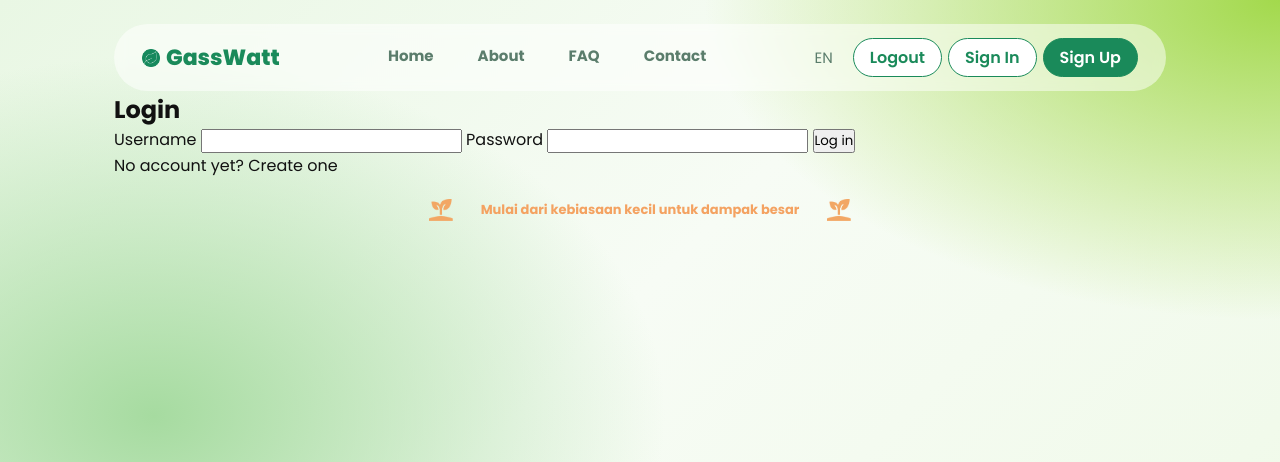
After one commit to PBP-E-Kelompok-04/GassWatt, a Django app: page /login/ in a window 1280 px wide. The commit adds this page. Shown: the top 462 px of the page. Run offline with Django 5.2, Linux system fonts and the light colour scheme.

Commit message:
feat: Authentication App

```diff
--- a/GassWatt/settings.py
+++ b/GassWatt/settings.py
@@ -45,6 +45,7 @@ INSTALLED_APPS = [
     'django.contrib.messages',
     'django.contrib.staticfiles',
     'main',
+    'authentication'
 ]
 
 MIDDLEWARE = [
@@ -77,6 +78,7 @@ TEMPLATES = [
 
 WSGI_APPLICATION = 'GassWatt.wsgi.application'
 
+LOGIN_URL = "show_login"
 
 # Database
 # https://docs.djangoproject.com/en/5.2/ref/settings/#databases
--- a/GassWatt/urls.py
+++ b/GassWatt/urls.py
@@ -21,5 +21,6 @@ from GassWatt.view import landing_page
 
 urlpatterns = [
     path("admin/", admin.site.urls),
+    path("", include("authentication.urls")),
     path("", include("main.urls")),
 ]
--- /dev/null
+++ b/authentication/urls.py
@@ -0,0 +1,17 @@
+from django.urls import path
+
+from .views import (
+    show_login,
+    login_user,
+    show_register,
+    register_user,
+    logout_user,
+)
+
+urlpatterns = [
+    path("login/", show_login, name="show_login"),
+    path("login/submit/", login_user, name="login_user"),
+    path("register/", show_register, name="show_register"),
+    path("register/submit/", register_user, name="register_user"),
+    path("logout/", logout_user, name="logout_user"),
+]
--- /dev/null
+++ b/authentication/views.py
@@ -0,0 +1,74 @@
+from django.contrib import messages
+from django.contrib.auth import authenticate, get_user_model, login, logout
+from django.shortcuts import redirect, render
+from django.views.decorators.http import require_GET, require_POST
+
+User = get_user_model()
+
+USER_DASHBOARD_URL = "main:show_dashboard"
+ADMIN_DASHBOARD_URL = "main:admin_dashboard"
+
+@require_GET
+def show_login(request):
+    return render(request, "authentication-templates/login.html")
+
+
+@require_POST
+def login_user(request):
+    identifier = request.POST.get("identifier", "").strip()
+    password = request.POST.get("password", "")
+
+    user = authenticate(request, username=identifier, password=password)
+    if user is None:
+        messages.error(request, "Username atau password invalid.")
+        return redirect("show_login")
+
+    login(request, user)
+
+    if user.is_staff or user.is_superuser:
+        return redirect(ADMIN_DASHBOARD_URL)
+    return redirect(USER_DASHBOARD_URL)
+
+
+@require_GET
+def show_register(request):
+    return render(request, "authentication-templates/register.html")
+
+
+@require_POST
+def register_user(request):
+    username = request.POST.get("username", "").strip()
+    email = request.POST.get("email", "").strip().lower()
+    password = request.POST.get("password", "")
+    confirm_password = request.POST.get("confirm_password", "")
+
+    if not username or not email or not password:
+        messages.error(request, "Username, email, dan password dibutuhkan.")
+        return redirect("show_register")
+
+    if "@" in username:
+        messages.error(request, "Username tidak boleh mengandung '@'.")
+        return redirect("show_register")
+
+    if password != confirm_password:
+        messages.error(request, "Password tidak sama.")
+        return redirect("show_register")
+
+    if User.objects.filter(username__iexact=username).exists():
+        messages.error(request, "Username sudah diambil.")
+        return redirect("show_register")
+
+    if User.objects.filter(email__iexact=email).exists():
+        messages.error(request, "Email sudah terdaftar.")
+        return redirect("show_register")
+
+    User.objects.create_user(username=username, email=email, password=password)
+    messages.success(request, "Akun telah dibuat. Anda bisa login.")
+    return redirect("show_login")
+
+
+@require_POST
+def logout_user(request):
+    logout(request)
+    messages.success(request, "Anda telah logout.")
+    return redirect("show_login")
--- a/main/views.py
+++ b/main/views.py
@@ -12,6 +12,8 @@ from django.utils import timezone
 from django.contrib import messages
 
 from django.views.decorators.http import require_GET, require_POST
+
+from authentication.views import show_login, login_user, show_register, register_user
 
 from .models import (
     TransportationSurvey,
--- /dev/null
+++ b/templates/authentication-templates/login.html
@@ -0,0 +1,34 @@
+{% extends 'homepage-base.html' %}
+{% block title %}GassWatt - Login{% endblock title %}
+{% block body_class %}page-login{% endblock body_class %}
+{% block content %}
+<main>
+    <section id="login">
+        <div class="container">
+            <h1>Login</h1>
+
+            {% if messages %}
+                <ul>
+                    {% for message in messages %}
+                        <li>{{ message }}</li>
+                    {% endfor %}
+                </ul>
+            {% endif %}
+
+            <form method="post" action="{% url 'login_user' %}">
+                {% csrf_token %}
+
+                <label for="identifier">Username</label>
+                <input type="text" id="identifier" name="identifier" required>
+
+                <label for="password">Password</label>
+                <input type="password" id="password" name="password" required>
+
+                <button type="submit">Log in</button>
+            </form>
+
+            <p>No account yet? <a href="{% url 'show_register' %}">Create one</a></p>
+        </div>
+    </section>
+</main>
+{% endblock content %}
--- a/templates/homepage-base.html
+++ b/templates/homepage-base.html
@@ -36,9 +36,9 @@
                 <div class="header-actions">
                     <span class="language">EN</span>
                         <span class="nav-user">{{ user.username }}</span>
-                        <a class="btn btn-outline">Logout</a>
-                        <a class="btn btn-outline">Sign In</a>
-                        <a class="btn btn-solid">Sign Up</a>
+                        <a href="{% url 'logout_user' %}" class="btn btn-outline">Logout</a>
+                        <a href="{% url 'show_login' %}" class="btn btn-outline">Sign In</a>
+                        <a href="{% url 'show_register' %}"a class="btn btn-solid">Sign Up</a>
                 </div>
             </div>
         </div>
```
Also changed, not shown: templates/authentication-templates/register.html (added, +40 -0 lines).
